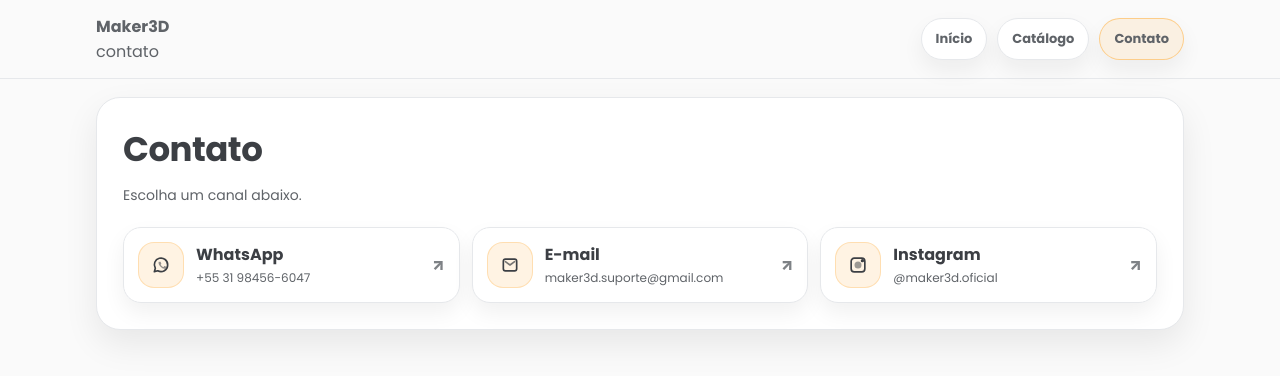
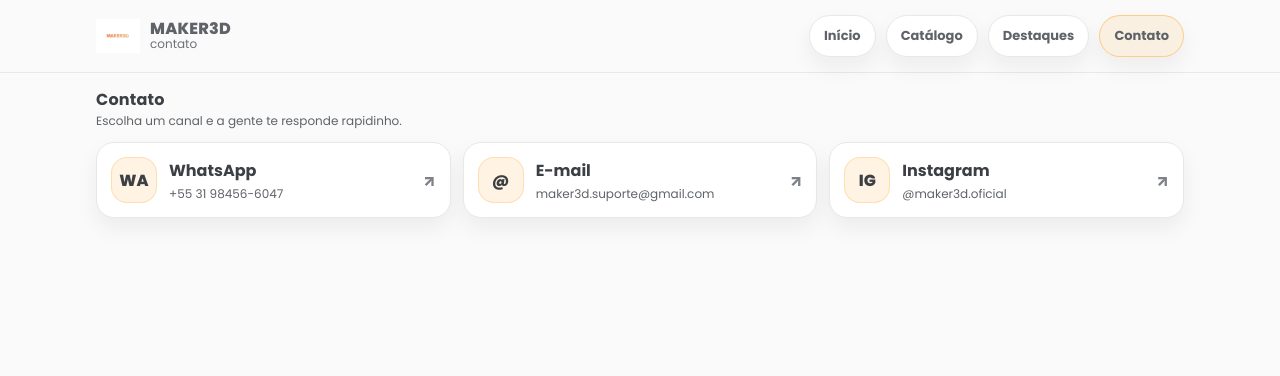
Before and after one commit to Maker3D-Shop/maker3d-shop.github.io, a plain HTML site: page contato.html in a window 1280 px wide. Drawn offline with Linux system fonts and the light colour scheme.

Commit message:
Update contato.html

```diff
--- a/contato.html
+++ b/contato.html
@@ -2,85 +2,75 @@
 <html lang="pt-br">
 <head>
   <meta charset="utf-8" />
-  <meta name="viewport" content="width=device-width, initial-scale=1" />
-  <title>Maker3D — Contato</title>
+  <meta name="viewport" content="width=device-width,initial-scale=1" />
+  <title>MAKER3D — Contato</title>
   <link rel="stylesheet" href="assets/style.css" />
 </head>
+
 <body data-page="contact">
   <header>
     <div class="container">
       <div class="nav">
-        <a class="brand" href="index.html">
-          <div class="name">
-            <strong>Maker3D</strong><br/>
+        <a class="brand" href="index.html" aria-label="MAKER3D - Início">
+          <img src="assets/brand/logo.png" alt="Logo MAKER3D" />
+          <div class="btxt">
+            <strong>MAKER3D</strong>
             <span>contato</span>
           </div>
         </a>
 
-        <nav class="menu">
+        <nav class="menu" aria-label="Menu">
           <a href="index.html">Início</a>
           <a href="catalogo.html">Catálogo</a>
+          <a href="destaques.html">Destaques</a>
           <a class="active" href="contato.html">Contato</a>
         </nav>
       </div>
     </div>
   </header>
 
-  <main class="container">
-    <section class="hero">
-      <div class="heroCard">
-        <div class="heroInner">
-          <h1 class="heroTitle">Contato</h1>
-          <p class="heroSub">Escolha um canal abaixo.</p>
+  <main>
+    <section class="section">
+      <div class="container">
+        <div class="sectionTitle">
+          <div>
+            <h2>Contato</h2>
+            <p>Escolha um canal e a gente te responde rapidinho.</p>
+          </div>
+        </div>
 
         <div class="contactGrid">
-            <a class="contactItem" href="https://wa.me/5531984566047" target="_blank" rel="noreferrer">
-              <span class="ico" aria-hidden="true">
-                <svg viewBox="0 0 24 24" width="20" height="20" fill="none">
-                  <path d="M20 11.9a8 8 0 0 1-11.9 7L4 20l1.2-4.1A8 8 0 1 1 20 11.9Z" stroke="currentColor" stroke-width="2" stroke-linejoin="round"/>
-                  <path d="M9.6 8.8c.3-.7.6-.8 1-.8h.4c.2 0 .4 0 .6.4l.7 1.7c.1.3.1.5 0 .7l-.5.6c-.2.2-.2.5 0 .7.5.9 1.6 1.9 2.6 2.3.2.1.5 0 .7-.1l.7-.8c.2-.2.4-.3.7-.2l1.7.8c.3.1.4.3.4.5 0 .5-.2 1.3-.9 1.6-.4.2-1 .5-2 .3-1.3-.2-2.8-1-4.2-2.4-1.4-1.4-2.2-2.9-2.4-4.2-.2-1 .1-1.6.3-2Z" fill="currentColor" opacity=".55"/>
-                </svg>
-              </span>
+          <a class="contactItem" href="https://wa.me/5531984566047" target="_blank" rel="noopener noreferrer">
+            <div class="ico">WA</div>
             <div class="contactText">
               <strong>WhatsApp</strong>
               <span>+55 31 98456-6047</span>
             </div>
-              <span class="go">↗</span>
+            <div class="go">↗</div>
           </a>
 
           <a class="contactItem" href="mailto:maker3d.suporte@gmail.com">
-              <span class="ico" aria-hidden="true">
-                <svg viewBox="0 0 24 24" width="20" height="20" fill="none">
-                  <path d="M4 7.5A2.5 2.5 0 0 1 6.5 5h11A2.5 2.5 0 0 1 20 7.5v9A2.5 2.5 0 0 1 17.5 19h-11A2.5 2.5 0 0 1 4 16.5v-9Z" stroke="currentColor" stroke-width="2"/>
-                  <path d="m6.5 8 5.5 4 5.5-4" stroke="currentColor" stroke-width="2" stroke-linecap="round" stroke-linejoin="round" opacity=".7"/>
-                </svg>
-              </span>
+            <div class="ico">@</div>
             <div class="contactText">
               <strong>E-mail</strong>
               <span>maker3d.suporte@gmail.com</span>
             </div>
-              <span class="go">↗</span>
+            <div class="go">↗</div>
           </a>
 
-            <a class="contactItem" href="https://instagram.com/maker3d.oficial" target="_blank" rel="noreferrer">
-              <span class="ico" aria-hidden="true">
-                <svg viewBox="0 0 24 24" width="20" height="20" fill="none">
-                  <path d="M7.5 3.8h9A3.7 3.7 0 0 1 20.2 7.5v9a3.7 3.7 0 0 1-3.7 3.7h-9a3.7 3.7 0 0 1-3.7-3.7v-9A3.7 3.7 0 0 1 7.5 3.8Z" stroke="currentColor" stroke-width="2"/>
-                  <path d="M12 16.2a4.2 4.2 0 1 0 0-8.4 4.2 4.2 0 0 0 0 8.4Z" fill="currentColor" opacity=".5"/>
-                  <path d="M17.3 6.8h.01" stroke="currentColor" stroke-width="4" stroke-linecap="round"/>
-                </svg>
-              </span>
+          <a class="contactItem" href="https://instagram.com/maker3d.oficial" target="_blank" rel="noopener noreferrer">
+            <div class="ico">IG</div>
             <div class="contactText">
               <strong>Instagram</strong>
               <span>@maker3d.oficial</span>
             </div>
-              <span class="go">↗</span>
+            <div class="go">↗</div>
           </a>
-          </div>
-
         </div>
       </div>
     </section>
   </main>
+
+  <script src="assets/app.js"></script>
 </body>
 </html>
```
Lines whose indentation alone changed are shown as unchanged.
